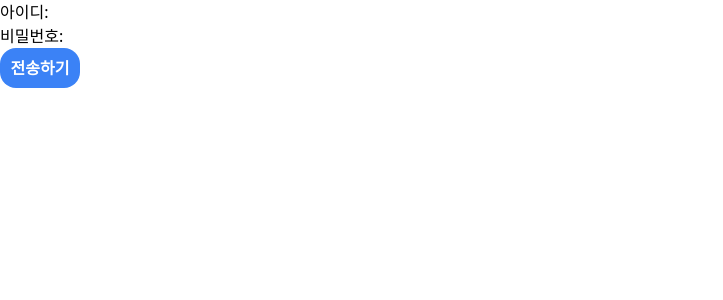
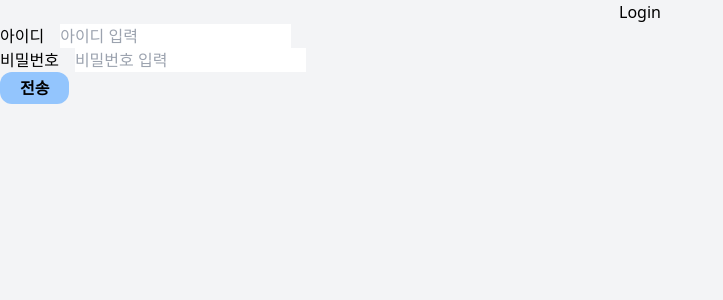
Before and after one commit to kimrachelponchan/React, a React (Create React App) app in the folder myapp/: page /login in a window 1280 px wide. Shown: the top 300 px of the page, without its empty margins (0-723 px from the left). Built offline with nearby package versions, Linux system fonts and the light colour scheme; the HTML template or start-up script is replaced by a standard one.

Commit message:
서버 연결 성공

```diff
--- a/myapp/src/App.js
+++ b/myapp/src/App.js
@@ -1,41 +1,20 @@
 import './App.css';
-import { useRef, useState, useEffect } from "react";
-import axios from "axios";
+import {BrowserRouter, Routes, Route } from 'react-router-dom';
+import { Home } from './Home';
+import { Login } from './login';
 
 function App() {
-  const [userInfo, setUserInfo] = useState({userID:"", userPassword:""});
-
-  useEffect(()=>{
-    console.log(userInfo);
-  },[userInfo]);
-
-
-  const onChange = (e)=>{
-    const { name, value } = e.target;
-
-    setUserInfo(prev => ({
-      ...prev,
-      [name]: value,
-    }));
-  }
-
-  const onSubmit = async ()=>{
-    await axios.post(`http://localhost:5000/`,[userInfo]);
-  }
-
 
   return (
     <>
-      <div>
-        <label>아이디:</label>
-        <input onChange={onChange} name={`userID`} type={`text`}></input>
-      </div>
-      <div>
-        <label>비밀번호:</label>
-        <input onChange={onChange} name={`userPassword`} type={`password`}></input>
-      </div>
-      <button onClick={onSubmit} className='button-style2'>전송하기</button>
+    <BrowserRouter>
+      <Routes>
+        <Route path='/login' element={<Login />} />
+        <Route path='/home' element={<Home />}/>
+      </Routes>
+    </BrowserRouter>
     </>
+
   );
 }
 
--- /dev/null
+++ b/myapp/src/Home.js
@@ -0,0 +1,7 @@
+export const Home = () => {
+    return(
+        <>
+        <div>Home</div>
+        </>
+    )
+};
--- /dev/null
+++ b/myapp/src/login.js
@@ -0,0 +1,35 @@
+import { useState } from "react";
+import axios from 'axios';
+
+
+export const Login = () => {
+
+    const [userInfo, setUseinfo] = useState({
+        id : '',
+        password : ''
+    })
+
+    function handleInput(e){
+        const {name, value} = e.target;
+        console.log(value);
+        setUseinfo((prev) => ({...prev, [name] : value }));
+        console.log(userInfo)
+
+    }
+
+
+    async function handleSubmit (){
+        await axios.post('http://localhost:5000/login', userInfo);
+    }
+
+
+    return(
+        <div className="w-[100vw] h-[100vh] bg-gray-100">
+            <div className="flex justify-center">Login</div>
+            <div className="flex"><p className="mr-4">아이디</p><input name={`id`} onChange={handleInput} type="text" placeholder="아이디 입력"/></div>
+            <div className="flex"><p className="mr-4">비밀번호</p><input name={`password`} onChange={handleInput} type="password" placeholder="비밀번호 입력"/></div>
+            <button onClick={handleSubmit}  className="bg-blue-300 rounded-xl px-5 py-1 font-bold" type="submit">전송</button>
+        </div>
+    )
+
+}
```
Also changed, not shown: 1 other file (tests, documents, lock files or other folders).
